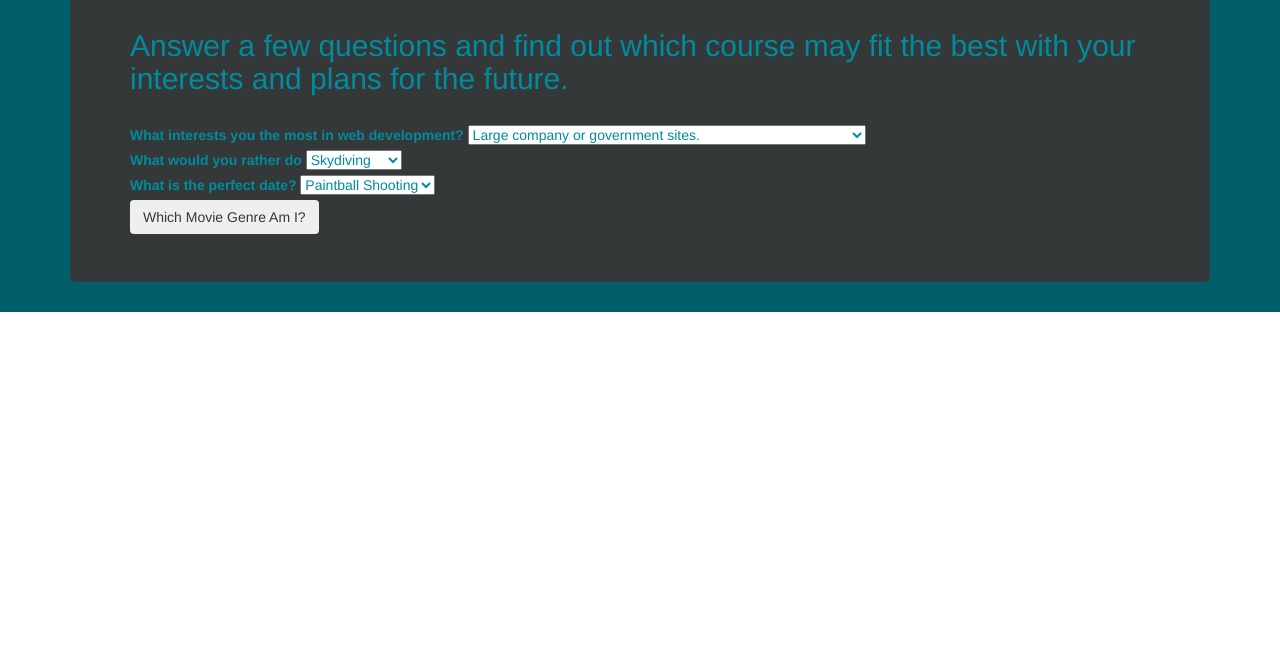
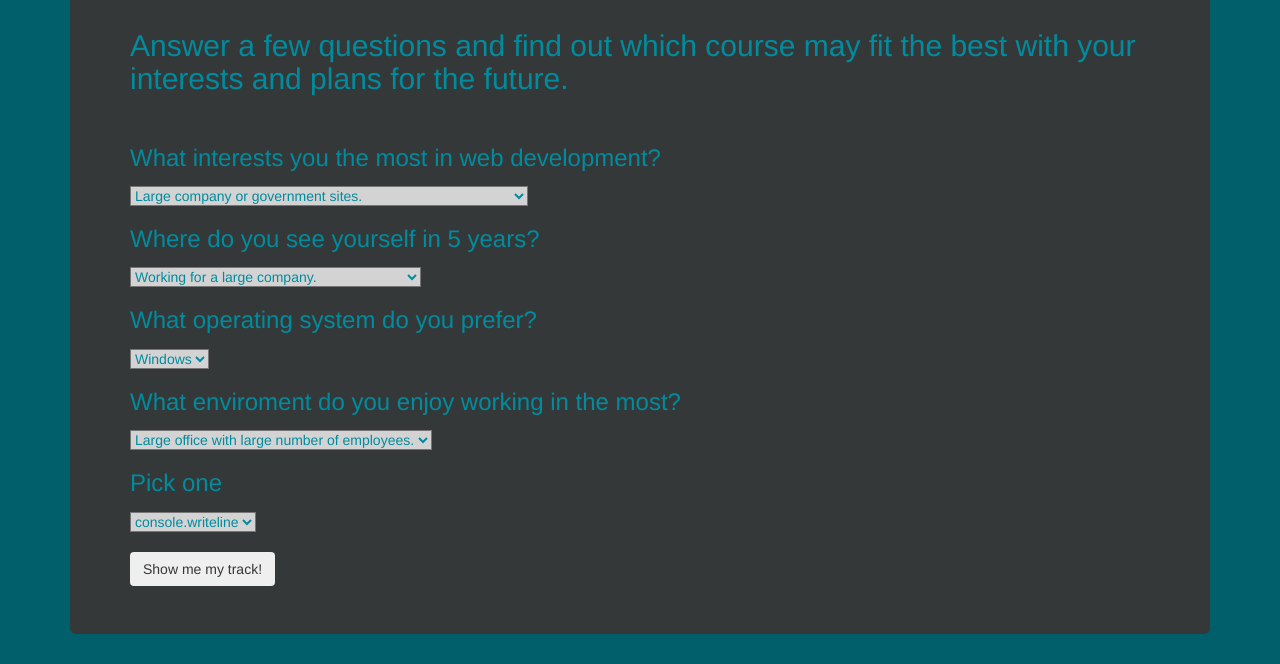
Before and after one commit to Erikzaksf/track, a plain HTML site: page index.html in a window 1280 px wide. Shown: the part 228-892 px from the top of the page. Before the commit the page ends 800 px from the top, so only its background shows below. Drawn offline with Linux system fonts and the light colour scheme.

Commit message:
finish the text for the questions and selections

```diff
--- a/css/styles.css
+++ b/css/styles.css
@@ -23,5 +23,10 @@ background-color: #343838;
 }
 
 .page {
+
   background-color: #005f6b;
 }
+
+select {
+  background-color: lightgrey;
+}
--- a/index.html
+++ b/index.html
@@ -17,37 +17,50 @@
           <h2>Answer a few questions and find out which course may fit the best with your interests and plans for the future.</h2>
           <br>
           <form id="track">
-            <label for="fave">What interests you the most in web development?</label>
+            <label for="fave"><h3>What interests you the most in web development?</h3></label>
+            <br>
             <select id="fave">
               <option id="sauce" value="1">Large company or government sites.</option>
               <option id="chocolate" value="10">Smaller companies with interactive sites involving user input.</option>
-              <option id="Beer" value="20">Beer</option>
+              <option id="Beer" value="20">Visually stunning sites with a lot of design work.</option>
             </select>
             <br>
-            <label for="choice">What would you rather do</label>
+            <label for="choice"><h3>Where do you see yourself in 5 years?</h3></label>
+            <br>
             <select id="choice">
-              <option id="sky" value="1">Skydiving</option>
-              <option id="ser" value="10">Serenade</option>
-              <option id="prank" value="20">Pull a prank</option>
+              <option id="sky" value="1">Working for a large company.</option>
+              <option id="ser" value="10">Working for a smaller user driven company.</option>
+              <option id="prank" value="20">Freelance or possibly designing UI </option>
             </select>
             <br>
-            <label for="date">What is the perfect date?</label>
+            <label for="date"><h3>What operating system do you prefer?</h3></label>
+            <br>
             <select id="date">
-              <option id="paint" value="1">Paintball Shooting</option>
-              <option id="dinner" value="10">Candlelit Dinner</option>
-              <option id="comedy" value="20">Standup Comedy</option>
+              <option id="paint" value="1">Windows</option>
+              <option id="dinner" value="10">Linux</option>
+              <option id="comedy" value="20">MacOS</option>
             </select>
             <br>
-            <button type="submit" class="btn">Which Movie Genre Am I?</button>
+            <label for="date"><h3>What enviroment do you enjoy working in the most?</h3></label>
+            <br>
+            <select id="date">
+              <option id="paint" value="1">Large office with large number of employees.</option>
+              <option id="dinner" value="10">Smaller office with smaller employee base.</option>
+              <option id="comedy" value="20">Coffee shop or home office.</option>
+            </select>
+            <br>
+            <label for="date"><h3>Pick one</h3></label>
+            <br>
+            <select id="date">
+              <option id="paint" value="1">console.writeline</option>
+              <option id="dinner" value="10">puts</option>
+              <option id="comedy" value="20">#008C9E</option>
+            </select>
+            <br>
+            <br>
+            <button type="submit" class="btn">Show me my track!</button>
           </form>
         </div>
-          <div class="mixed">
-            <div class="jumbotron">
-              <h1> You are a Romantic action comedy! </h1>
-              <br>
-            <!--  <img src="img/mixed.jpg" alt="">  -->
-            </div>
-          </div>
           <div class="action">
             <div class="jumbotron">
               <h1> You are an action! </h1>
```
